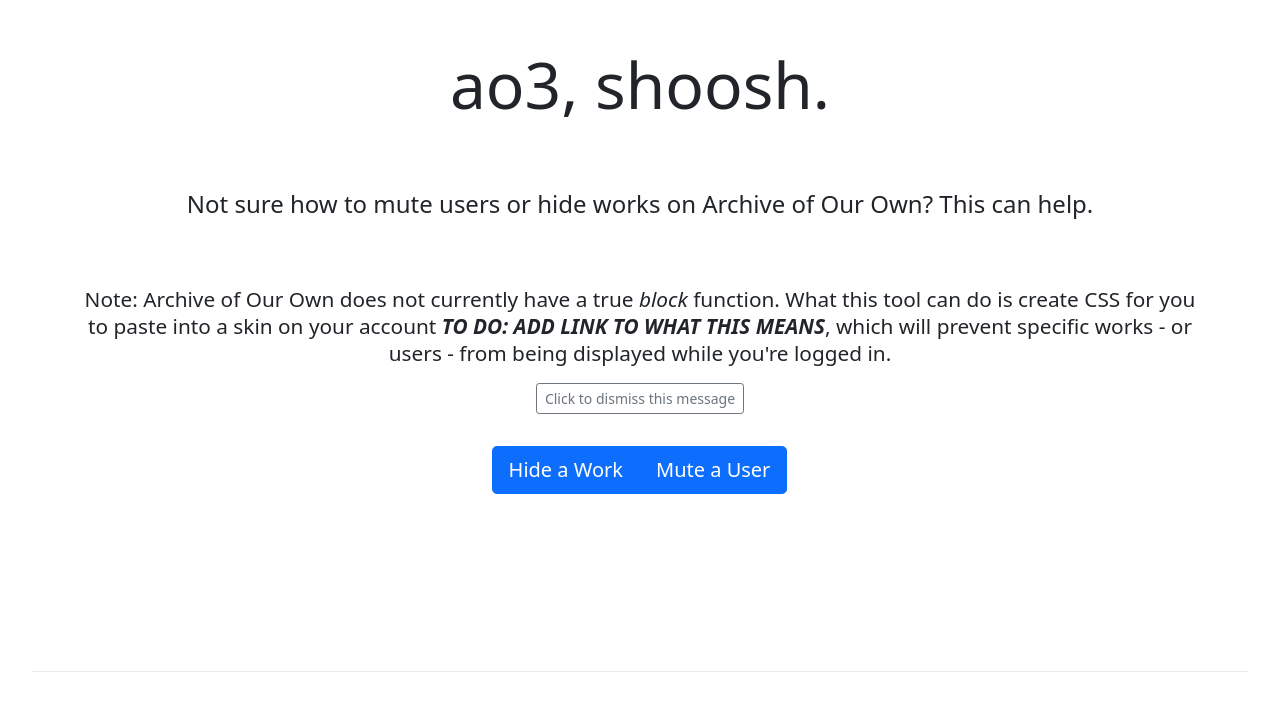
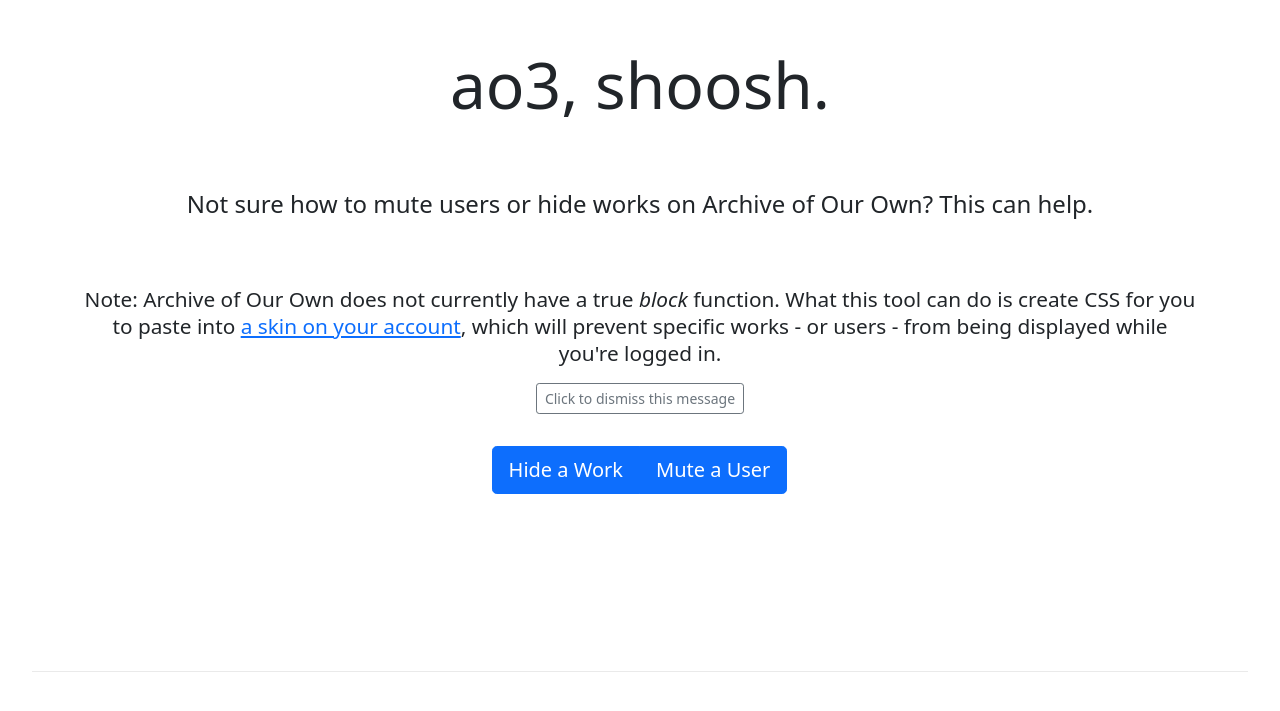
Before and after one commit to cyrusae/ao3-shoosh, a Next.js app: page / in a window 1280 px wide. Shown: the part 129-840 px from the top of the page. Built offline with nearby package versions, Linux system fonts and the light colour scheme.

Commit message:
Add link to AO3 skins FAQ
Would like to add a link to a simple tutorial for what adding the CSS to a custom skin actually looks like eventually, but for now at least I can pull hte placeholder.

```diff
--- a/pages/index.js
+++ b/pages/index.js
@@ -76,7 +76,7 @@
    <Button variant='outline-secondary' size='sm' onClick={ () => this.chooseHints('showDisclaim')}>Click to show disclaimer message</Button>
   )}
      { showDisclaim || (
-      <><p>Note: Archive of Our Own does not currently have a true <em>block</em> function. What this tool can do is create CSS for you to paste into a skin on your account <b><em>TO DO: ADD LINK TO WHAT THIS MEANS</em></b>, which will prevent specific works - or users - from being displayed while you're logged in.
+      <><p>Note: Archive of Our Own does not currently have a true <em>block</em> function. What this tool can do is create CSS for you to paste into <a href='https://archiveofourown.org/faq/skins-and-archive-interface?language_id=en#createsiteskin'>a skin on your account</a>, which will prevent specific works - or users - from being displayed while you're logged in.
       </p>
   <Button variant='outline-secondary' size='sm' onClick={ () => this.chooseHints('showDisclaim')}>Click to dismiss this message</Button></>
   )}
```
